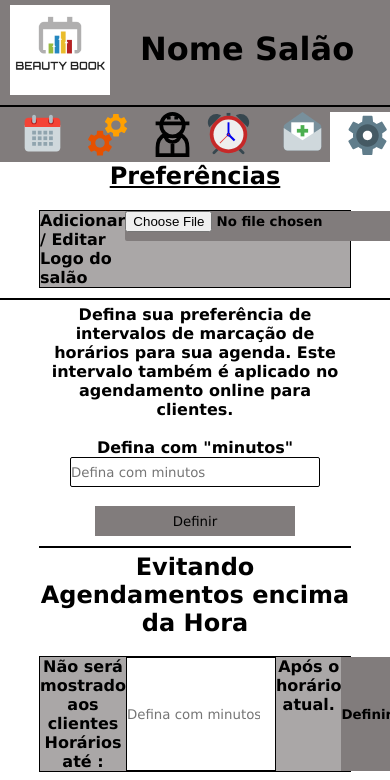
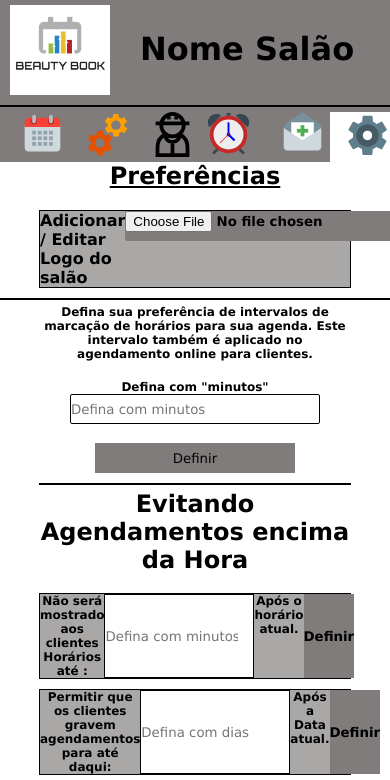
Before and after one commit to joaoMicheletti/BeautyBook, a React (Create React App) app in the folder frontend/: page /ajustes in a window 390 px wide. Shown: the top 780 px of the page. Built offline with nearby package versions, Linux system fonts and the light colour scheme.

Commit message:
ajustes
responsive do input .PPreferencias

```diff
--- a/frontend/src/pages/ajustes/style_ajustes.css
+++ b/frontend/src/pages/ajustes/style_ajustes.css
@@ -70,6 +70,12 @@
 .PPreferecias {
     font-family: 'Lucida Sans', 'Lucida Sans Regular', 'Lucida Grande', 'Lucida Sans Unicode', Geneva, Verdana, sans-serif;
     font-weight: 600;
+}
+@media(max-width: 600px){
+    .PPreferecias {
+        font-size: 12px;
+    }
+
 }
 #Minutos {
     width: 250px;
```
